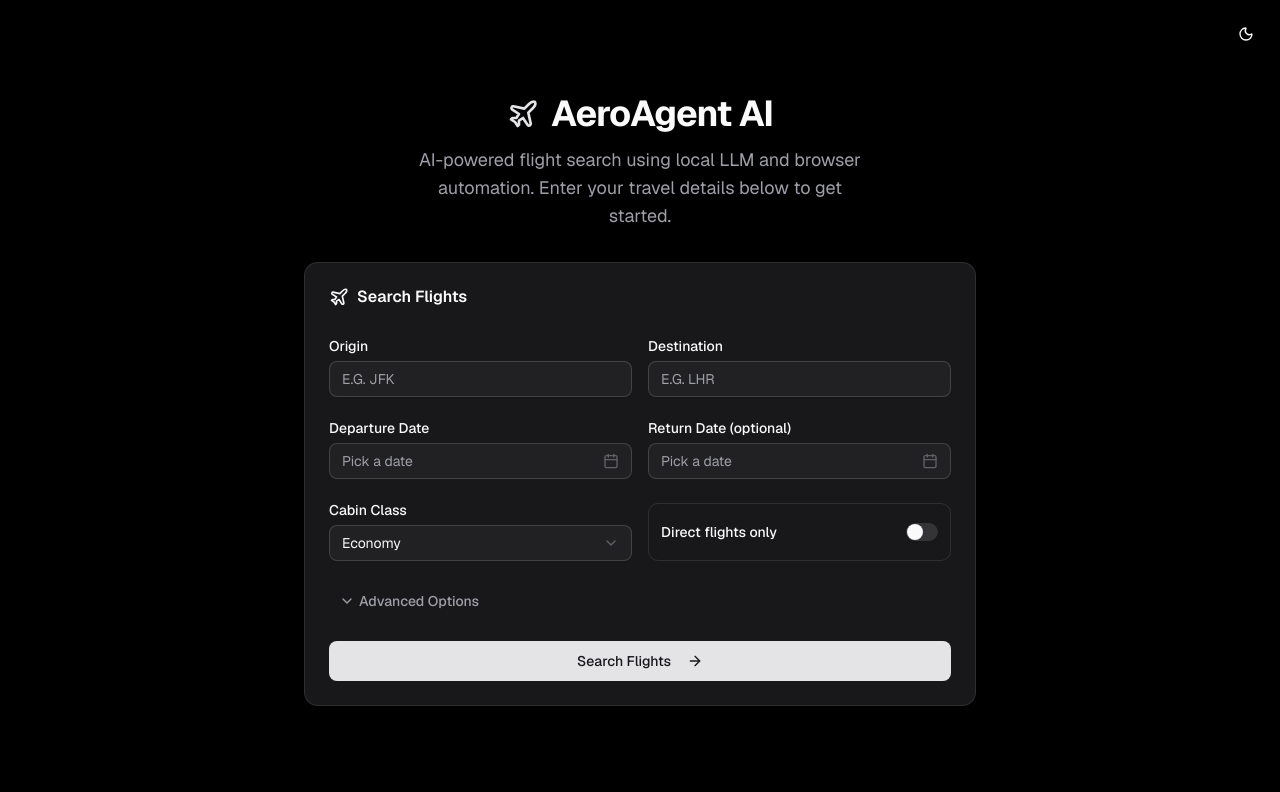
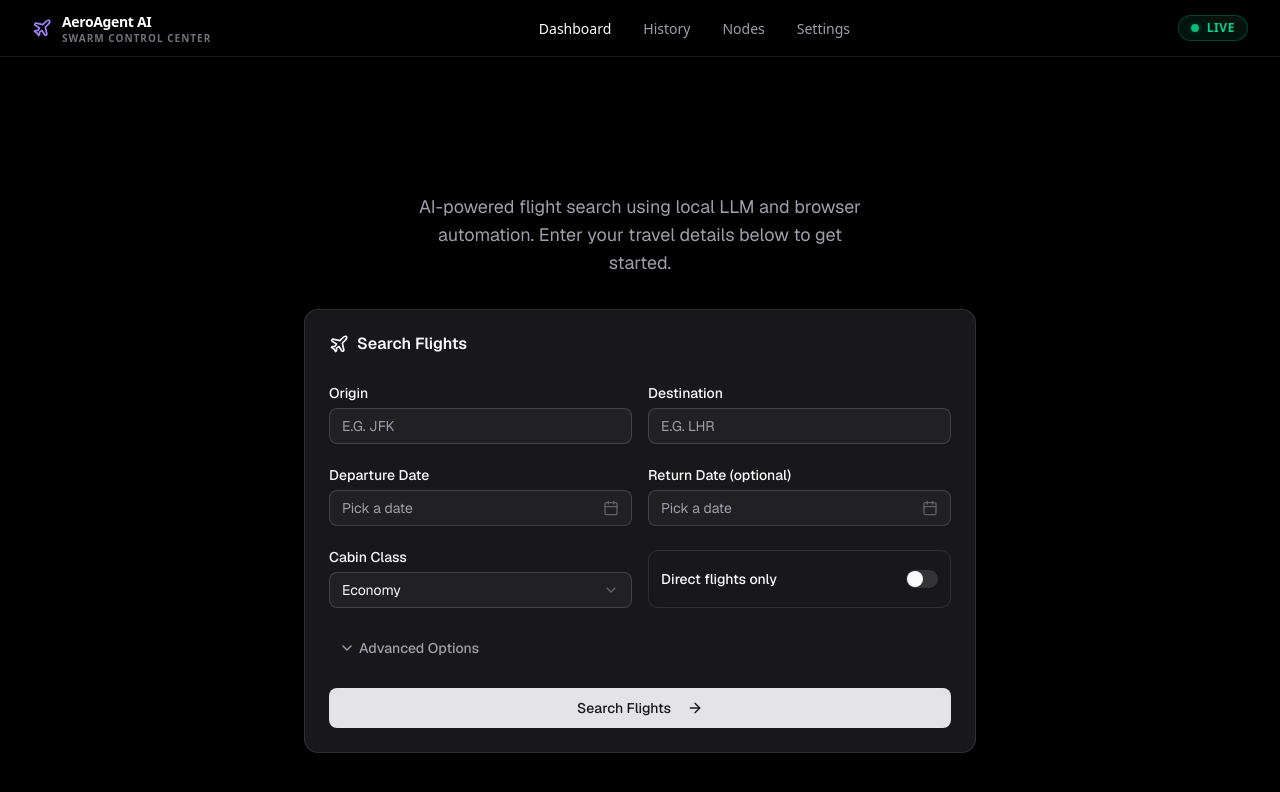
Before and after one commit to pabloorozcoix/flywise, a Next.js app in the folder frontend/: page / in a window 1280 px wide. Shown: the top 792 px of the page. Built offline with nearby package versions, Linux system fonts and the light colour scheme.

Commit message:
feat: add toolbar skeleton

```diff
--- a/frontend/src/app/layout.tsx
+++ b/frontend/src/app/layout.tsx
@@ -1,6 +1,7 @@
 import type { Metadata } from "next";
 import { Geist, Geist_Mono } from "next/font/google";
 import { ThemeProvider } from "@/components/theme-provider";
+import { Navbar } from "@/components/Navbar";
 import "./globals.css";
 
 const geistSans = Geist({
@@ -34,6 +35,7 @@ export default function RootLayout({
           enableSystem
           disableTransitionOnChange
         >
+          <Navbar />
           {children}
         </ThemeProvider>
       </body>
--- a/frontend/src/app/page.tsx
+++ b/frontend/src/app/page.tsx
@@ -1,28 +1,16 @@
 "use client";
 
-import { Plane } from "lucide-react";
 import { SearchForm } from "@/components/SearchForm";
 import { useFlightSearch } from "@/components/SearchForm/hooks/useFlightSearch";
-import { ThemeToggle } from "@/components/theme-toggle";
 
 export default function Home() {
   const { submitSearch, isSubmitting, error } = useFlightSearch();
 
   return (
-    <div className="flex min-h-screen flex-col items-center justify-center bg-zinc-50 px-4 py-16 font-sans dark:bg-black">
-      <div className="absolute top-4 right-4">
-        <ThemeToggle />
-      </div>
-
+    <div className="flex min-h-screen flex-col items-center justify-center bg-zinc-50 px-4 pt-24 pb-16 font-sans dark:bg-black">
       <main className="flex w-full max-w-2xl flex-col items-center gap-8">
         {/* Header */}
         <div className="flex flex-col items-center gap-3 text-center">
-          <div className="flex items-center gap-3">
-            <Plane className="size-8 text-primary" />
-            <h1 className="text-4xl font-bold tracking-tight text-black dark:text-zinc-50">
-              AeroAgent AI
-            </h1>
-          </div>
           <p className="max-w-md text-lg text-zinc-600 dark:text-zinc-400">
             AI-powered flight search using local LLM and browser automation.
             Enter your travel details below to get started.
--- a/frontend/src/app/results/[id]/page.tsx
+++ b/frontend/src/app/results/[id]/page.tsx
@@ -23,7 +23,7 @@ import {
   SelectTrigger,
   SelectValue,
 } from "@/components/ui/select";
-import { ThemeToggle } from "@/components/theme-toggle";
+
 
 interface SearchParams {
   origin: string;
@@ -117,9 +117,6 @@ export default function ResultsPage() {
 
   return (
     <div className="flex min-h-screen flex-col items-center bg-zinc-50 px-4 py-8 font-sans dark:bg-black">
-      <div className="absolute top-4 right-4">
-        <ThemeToggle />
-      </div>
 
       <div className="w-full max-w-3xl space-y-6">
         {/* Header */}
--- a/frontend/src/app/search/[id]/page.tsx
+++ b/frontend/src/app/search/[id]/page.tsx
@@ -17,7 +17,7 @@ import { AgentStatus } from "@/components/AgentStatus";
 import { useSearchExecution } from "@/components/ExecutionTimeline/hooks/useSearchExecution";
 import { Button } from "@/components/ui/button";
 import { Card, CardContent, CardHeader, CardTitle } from "@/components/ui/card";
-import { ThemeToggle } from "@/components/theme-toggle";
+
 
 interface SearchParams {
   origin: string;
@@ -140,9 +140,6 @@ export default function SearchExecutionPage() {
 
   return (
     <div className="flex min-h-screen flex-col items-center bg-zinc-50 px-4 py-8 font-sans dark:bg-black">
-      <div className="absolute top-4 right-4">
-        <ThemeToggle />
-      </div>
 
       <div className="w-full max-w-2xl space-y-6">
         {/* Header */}
--- a/frontend/src/app/settings/page.tsx
+++ b/frontend/src/app/settings/page.tsx
@@ -1,13 +1,11 @@
 import { Settings } from "@/components/settings";
-import { ThemeToggle } from "@/components/theme-toggle";
 
 export default function SettingsPage() {
   return (
     <main className="min-h-screen bg-background">
       <div className="container mx-auto max-w-3xl py-10 px-4">
         <div className="flex items-center justify-between mb-8">
-          <h1 className="text-3xl font-bold">AeroAgent AI</h1>
-          <ThemeToggle />
+          <h1 className="text-3xl font-bold">Settings</h1>
         </div>
         <Settings />
       </div>
--- /dev/null
+++ b/frontend/src/components/Navbar/Navbar.tsx
@@ -0,0 +1,70 @@
+"use client";
+
+import Link from "next/link";
+import { usePathname } from "next/navigation";
+import { Plane } from "lucide-react";
+import type { NavbarProps, NavLink } from "./types";
+
+const navLinks: NavLink[] = [
+  { label: "Dashboard", href: "/" },
+  { label: "History", href: "#" },
+  { label: "Nodes", href: "#" },
+  { label: "Settings", href: "/settings" },
+];
+
+export function Navbar({ className }: NavbarProps) {
+  const pathname = usePathname();
+
+  return (
+    <nav
+      className={`sticky top-0 z-50 w-full border-b border-white/10 bg-black/90 backdrop-blur-md ${className ?? ""}`}
+    >
+      <div className="mx-auto flex h-14 max-w-7xl items-center justify-between px-4 sm:px-6 lg:px-8">
+        {/* Logo + Subtitle */}
+        <Link href="/" className="flex items-center gap-2.5">
+          <Plane className="size-5 text-violet-400" />
+          <div className="flex flex-col leading-tight">
+            <span className="text-sm font-bold tracking-tight text-white">
+              AeroAgent AI
+            </span>
+            <span className="text-[10px] font-semibold uppercase tracking-widest text-zinc-500">
+              Swarm Control Center
+            </span>
+          </div>
+        </Link>
+
+        {/* Center nav links */}
+        <ul className="hidden items-center gap-8 md:flex">
+          {navLinks.map((link) => {
+            const isActive = pathname === link.href;
+            return (
+              <li key={link.label}>
+                <Link
+                  href={link.href}
+                  className={`text-sm font-medium transition-colors hover:text-white ${
+                    isActive ? "text-white" : "text-zinc-400"
+                  }`}
+                >
+                  {link.label}
+                </Link>
+              </li>
+            );
+          })}
+        </ul>
+
+        {/* Right section — LIVE indicator */}
+        <div className="flex items-center">
+          <div className="flex items-center gap-2 rounded-full border border-emerald-500/30 bg-emerald-500/10 px-3 py-1">
+            <span className="relative flex size-2">
+              <span className="absolute inline-flex size-full animate-ping rounded-full bg-emerald-400 opacity-75" />
+              <span className="relative inline-flex size-2 rounded-full bg-emerald-500" />
+            </span>
+            <span className="text-xs font-semibold uppercase tracking-wider text-emerald-400">
+              Live
+            </span>
+          </div>
+        </div>
+      </div>
+    </nav>
+  );
+}
--- /dev/null
+++ b/frontend/src/components/Navbar/index.ts
@@ -0,0 +1,2 @@
+export { Navbar } from "./Navbar";
+export type { NavbarProps } from "./types";
--- /dev/null
+++ b/frontend/src/components/Navbar/types.ts
@@ -0,0 +1,8 @@
+export interface NavLink {
+  label: string;
+  href: string;
+}
+
+export interface NavbarProps {
+  className?: string;
+}
```
